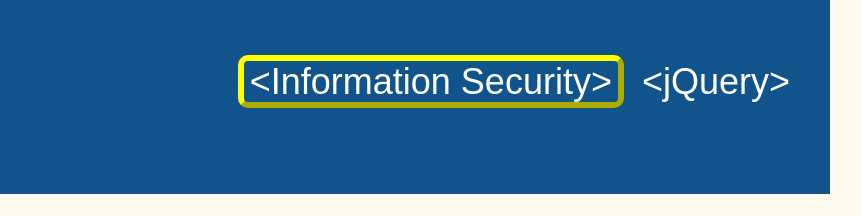
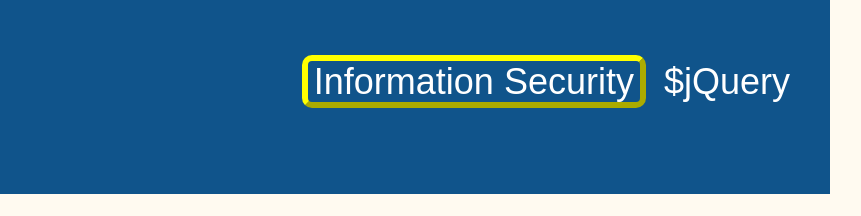
Before and after one commit to ajbelon/JavaScriptDemo, a plain HTML site: page index.html in a window 1280 px wide. Shown: the top 216 px of the page, 322-1183 px from the left. Drawn offline with nearby package versions, Linux system fonts and the light colour scheme.

Commit message:
Update index.html

```diff
--- a/index.html
+++ b/index.html
@@ -6,10 +6,10 @@
             Author: Autumn Belon
             Date: April 26, 2021
         -->
-        <title>Demo-Information Security</title>
+        <title>Information Security</title>
         <meta http-equiv="Content-Type" content="text/html; charset=utf-8">
         <meta name="viewport" content="width=device-width, initial-scale=1">
-        <meta name="description" content="his tutorial will walk you through what information can be accessed as well as how to display that information. Additionally, we'll discover some basics about what information modern web browsers are able to obtain about your computer, it's OS, what browser you use, your location, and more.">
+        <meta name="description" content="This tutorial will walk you through what information can be accessed as well as how to display that information. Additionally, we'll discover some basics about what information modern web browsers are able to obtain about your computer, it's OS, what browser you use, your location, and more.">
         <link rel="shortcut icon" href="logo.JPG" />
         <link rel="stylesheet" type="text/css" media="screen" href="style.css">
         <script src="modernizr.min.js"></script>
@@ -23,8 +23,8 @@
         <section id="menu">
         <img src="logo.JPG" alt="JavaScript Logo">
         <ul>
-            <li class="activepage"><a href="index.html"> &#60;Information Security&#62; </a></li>
-            <li><a href="jquery.html"> &#60;jQuery&#62; </a></li>
+            <li class="activepage"><a href="index.html">Information Security</a></li>
+            <li><a href="jquery.html">$jQuery</a></li>
         </ul>
             </section>
         <h1>Information Security</h1>
```
